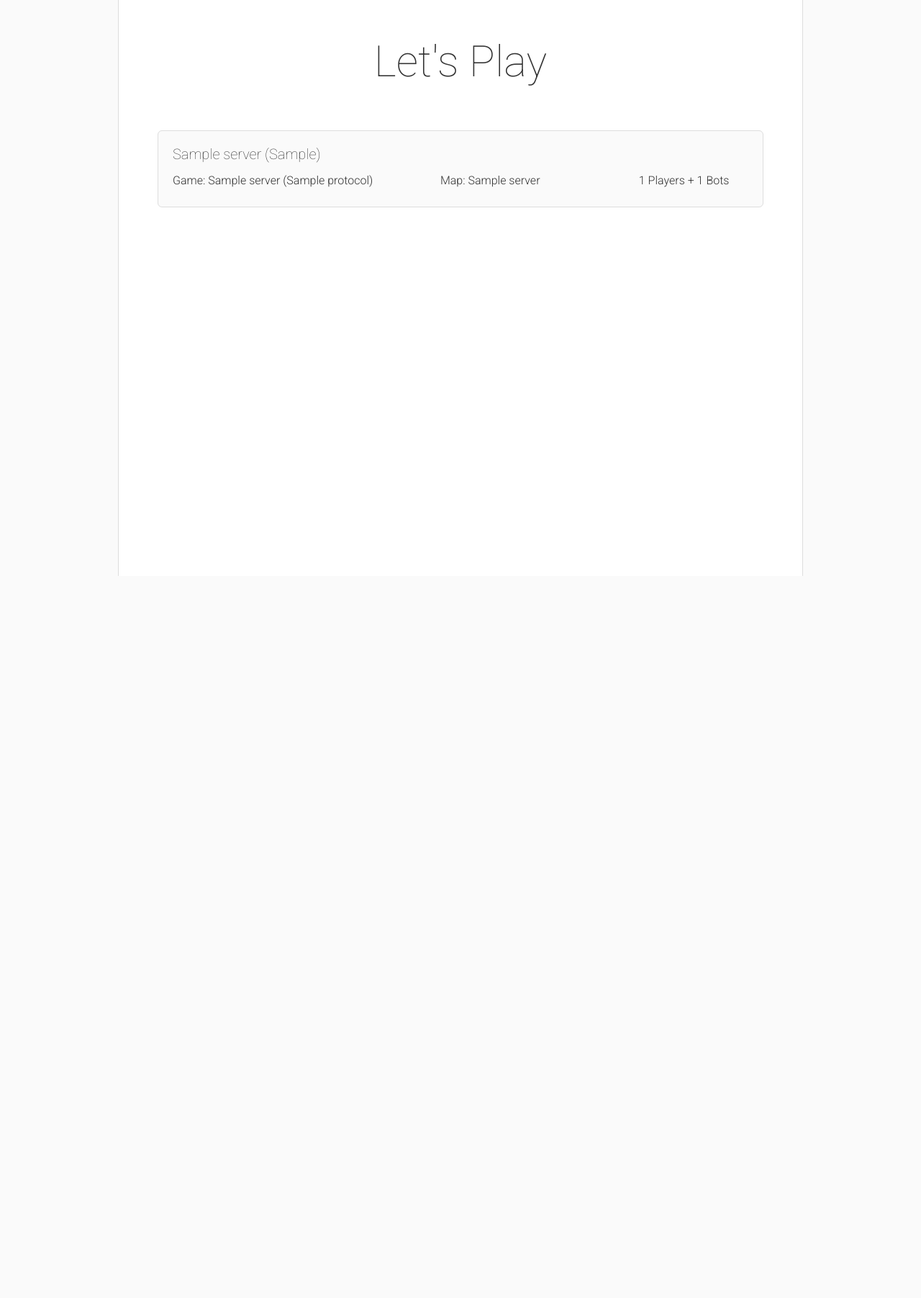
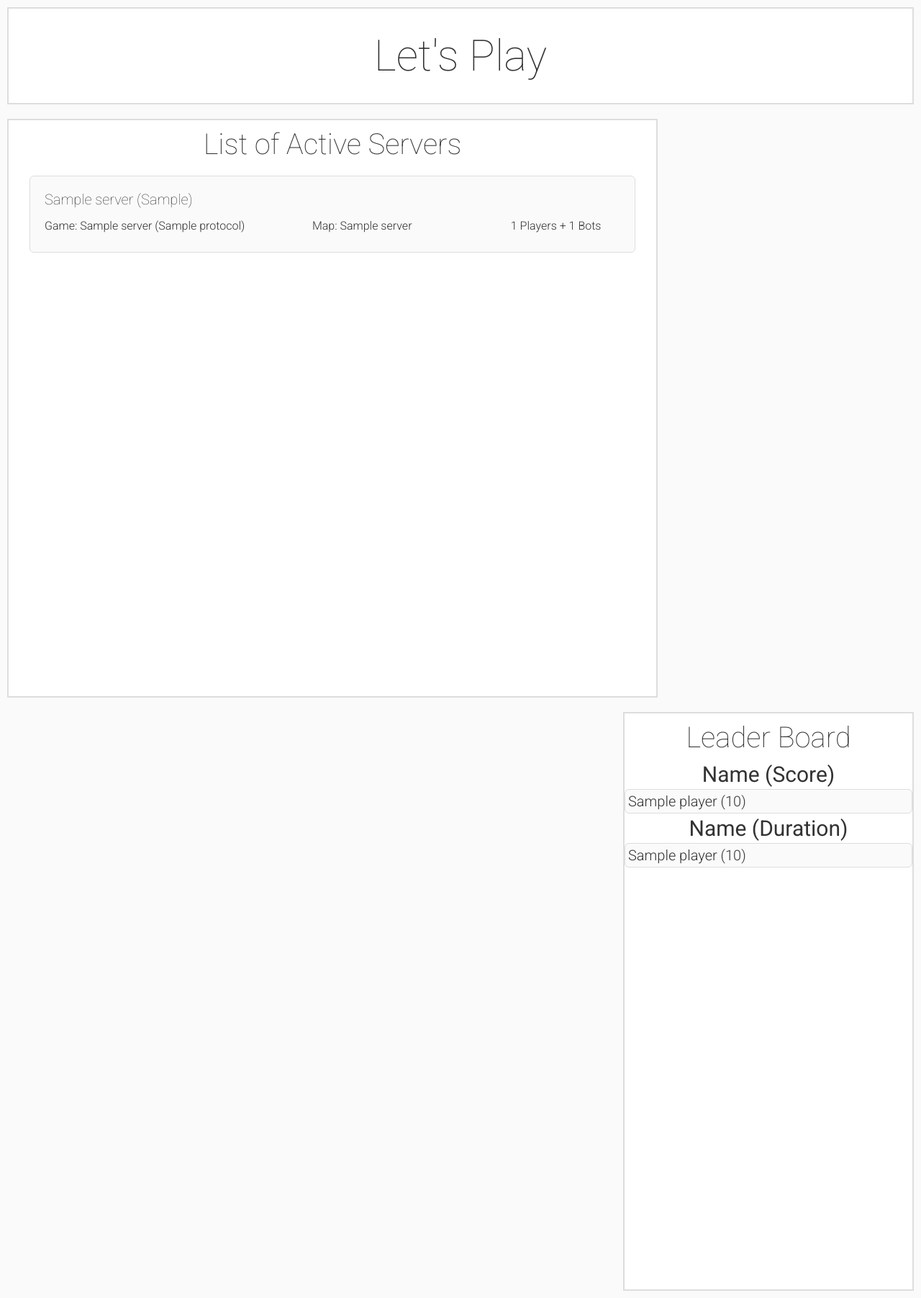
Before and after one commit to anshulshah96/Lets-Play, a Django app: template serverlist/templates/serverlist/index.html in a window 1280 px wide. Shown: the whole page at 72% size. Before the commit the page ends 800 px from the top, so only its background shows below. Run offline with Django 3.2, Linux system fonts and the light colour scheme; the template is opened without the code that fills it: most values are stand-ins (such as "Sample title", 1, 10 or a date in 2020); parts of the project's set-up code (start-up, migrations or seed data) failed here and were passed over.

Commit message:
Integrated leaderboard in Index Page

```diff
--- a/serverlist/apps.py
+++ b/serverlist/apps.py
@@ -12,12 +12,6 @@ class MyAppConfig(AppConfig):
 	name = 'serverlist'
 	verbose_name = "My Application"
 	def ready(self):
-
-		# One Time Update LeaderBoard
-		# leader_list = Player.objects.all()
-		# for player in leader_list:
-		# 	player.update_ratio()
-
 		try:
 			thread.start_new_thread(scan_repeater.continuous_scan,())
 			pass
--- a/serverlist/scan_module/source_packet.py
+++ b/serverlist/scan_module/source_packet.py
@@ -117,7 +117,7 @@ class SourceQueryPacket(StringIO.StringIO):
 			try:
 				for x in xrange(numplayers):
 				    player = {}
-				    player['ip'] = self.gethost
+				    player['ip'] = self.host
 				    player['index'] = self.getByte()
 				    player['name'] = self.getString()
 				    player['score'] = self.getLong()
--- a/serverlist/templates/serverlist/index.html
+++ b/serverlist/templates/serverlist/index.html
@@ -11,25 +11,36 @@
 			margin: 0;
 			color: #333;
 		}
-		.main{
-			width: 950px;
-			padding: 0;
-			background-color: #fff;
-			margin: 0 auto;
-			border-left:  1px solid #ddd;
-			border-right:  1px solid #ddd;
-			min-height: 100%;
-		}
 		.banner{
 			text-align: center;
 			font-size: 60px;
 			font-weight: 100;
-			padding-top: 50px;
-			padding-bottom: 40px;
+			padding-top: 30px;
+			padding-bottom: 30px;
+			margin: 10;
+			border-left:  2px solid #ddd;
+			border-right:  2px solid #ddd;
+			border-top:  2px solid #ddd;
+			border-bottom:  2px solid #ddd;
+			background-color: #fff;
 		}
-		.content{
+		.list{
+			float: left;
 			width: 900px;
-			margin: 0 auto;
+			padding: 0;
+			background-color: #fff;
+			margin: 10;
+			min-height: 100%;
+			border-left:  2px solid #ddd;
+			border-right:  2px solid #ddd;
+			border-top:  2px solid #ddd;
+			border-bottom:  2px solid #ddd;
+		}
+		.listheader{
+			text-align: center;
+			font-size: 40px;
+			font-weight: 100;
+			margin: 10;
 		}
 		.playerslink{
 			text-decoration: none;
@@ -74,22 +85,67 @@
 			font-size: 20px;
 			font-weight: 200;
 		}
+		.leaderboard{
+			float: right;
+			width: 400px;
+			padding: 0;
+			background-color: #fff;
+			margin: 10;
+			border-left:  2px solid #ddd;
+			border-right:  2px solid #ddd;
+			border-top:  2px solid #ddd;
+			border-bottom:  2px solid #ddd;
+			min-height: 100%;
+		}
+		.leaderboardheader{
+			text-align: center;
+			font-size: 40px;
+			font-weight: 100;
+			margin: 10;
+		}
+		.scorebased{
+			margin: 3px auto;
+		}
+		.durationbased{
+			margin: 3px auto;
+		}
+		.title{
+			text-align: center;
+			font-family: 'Roboto',sans-serif;
+			font-size: 30px;
+		}
+		.leaderentry{
+			color: #333;
+			text-align: left;
+			font-family: 'Roboto',sans-serif;
+			font-weight: 300;
+			background-color: #fafafa;
+			border-radius: 6px;
+			border:  1px solid #ddd;
+			margin: 3px auto;
+			padding: 4px;
+			font-size: 20px;
+		}
 		.footer{
 			height: 20px;
 		}
 	</style>
 </head>
+
 <body>
-<div class="main">
 	<div class="banner">
 		Let's Play
 	</div>
-	<div class="middle">
-		<div class="content">
+
+	<div class="list">
+		<div class="listheader">
+			List of Active Servers
+		</div>
+
 		{% if latest_server_list %}
 		{% for server in latest_server_list %}
-			<a class="playerslink" href="{{ server.link }}/">
-				<div class="entry {{ server.password_protected }}">
+		<a class="playerslink"   href="{{ server.link }}/">
+			<div class="entry {{ server.password_protected }}" >
 				<div class="ip">
 					{{ server.server_name }} ({{ server.ip }})
 				</div>
@@ -113,10 +169,52 @@
 				No servers could be found.
 			</div>{% endif %}
 		</div>
+
 	</div>
+
+	<div class="leaderboard">
+		<div class="leaderboardheader">
+			Leader Board
+		</div>
+
+		<div class = "scorebased">
+			<div class="title">
+				Name (Score)
+			</div>
+			{% if leader_list_score %}
+			{% for player in leader_list_score %}
+				<div class="leaderentry">
+					{{ player.name }} 			({{ player.score }})
+				</div>
+			{% endfor %}
+			{% else %}
+				<div class="leaderentry">
+					No Player till now.
+				</div>
+			{% endif %}
+		</div>
+
+		<div class = "durationbased">
+			<div class="title">
+				Name (Duration)
+			</div>
+			{% if leader_list_duration %}
+			{% for player in leader_list_duration %}
+				<div class="leaderentry">
+					{{ player.name }} 			({{ player.duration }})
+				</div>
+			{% endfor %}
+			{% else %}
+				<div class="leaderentry">
+					No Player till now.
+				</div>
+			{% endif %}
+		</div>
+
+	</div>
+
 	<div class="footer">
 	</div>
-	</div>
-</div>
 </body>
+
 </html>
--- a/serverlist/urls.py
+++ b/serverlist/urls.py
@@ -5,7 +5,6 @@ from serverlist import views
 urlpatterns = patterns('',
     url(r'^$', views.home, name='home'),
     url(r'^serverlist/$', views.index, name='index'),
-    url(r'^serverlist/leaderboard$', views.leader_board, name='leader_board'),
     url(r'^serverlist/(?P<server_id>\w+)/$', views.ip_details, name='ip_details'),
  	url(r'^serverlist_json/$', views.serverlist_json, name='serverlist_json'),
     url(r'^serverlist_json/(?P<server_id>\w+)/$', views.ip_details_json, name='ip_details'),
```
Also changed, not shown: serverlist/scan_module/player_lib.py (+3 -4 lines), serverlist/scan_module/scan_repeater.py (+5 -3 lines), serverlist/views/display_views.py (+5 -7 lines). Lines whose indentation alone changed are shown as unchanged.
